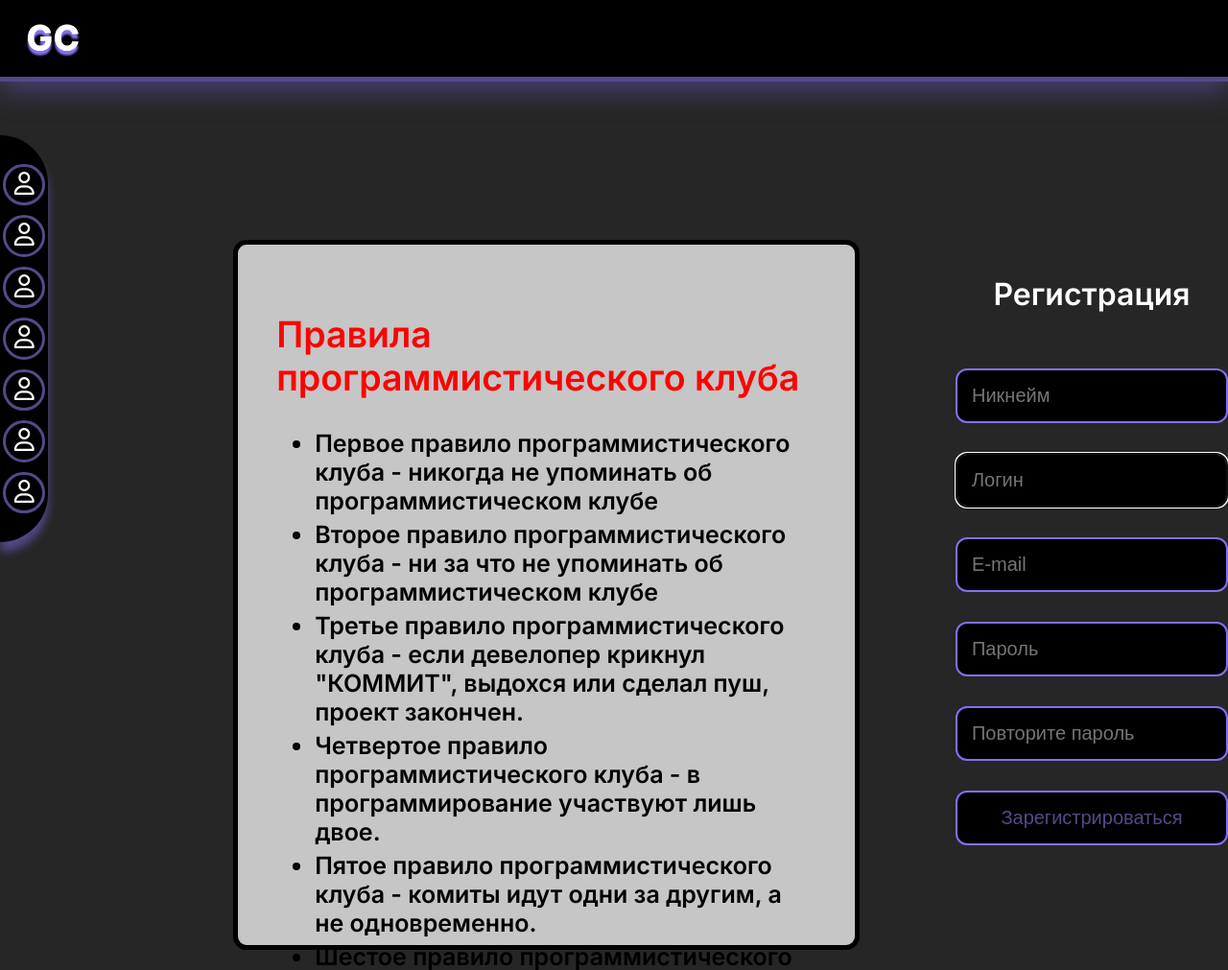
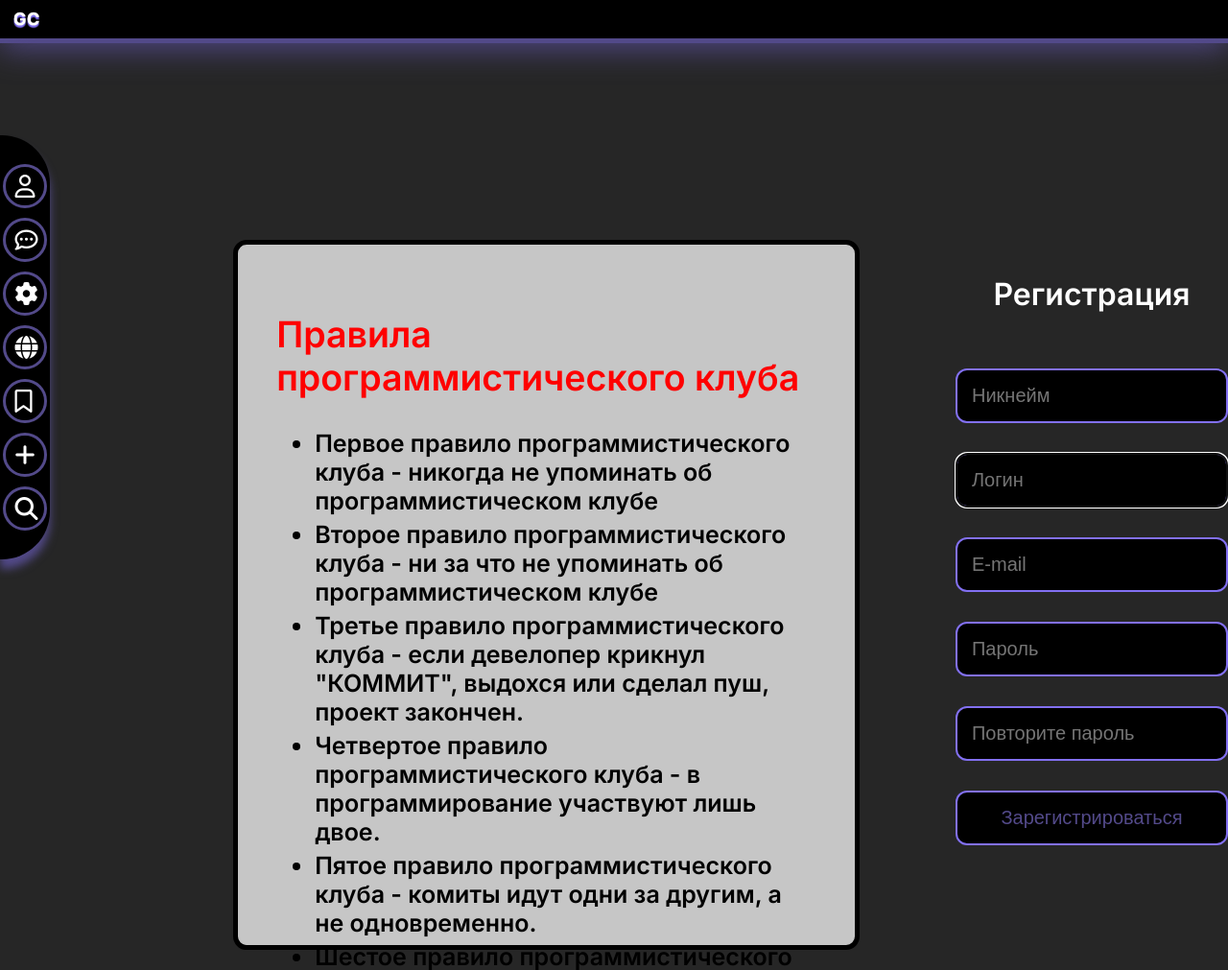
Before and after one commit to 101lLEOl101/Goodchat, a Django app: page /register/ in a window 1280 px wide. Shown: the top 1011 px of the page at 96% size. Run offline with Django 4.2, Linux system fonts and the light colour scheme; some libraries are stand-ins or nearby versions.

Commit message:
add all icons and fix big header

```diff
--- a/main/static/css/style.css
+++ b/main/static/css/style.css
@@ -14,7 +14,7 @@ header{
     background-color: #000000;
     border-bottom: #534A8A solid 5px;
     width: 100%;
-    height: 10%;
+    height: 5%;
     position: fixed;
 
 }
@@ -61,8 +61,8 @@ header{
 }
 
 .side_icon{
-    width: 37.5px;
-    height: 37.5px;
+    width: 40px;
+    height: 40px;
     background-color: black;
     border-radius: 25px;
     margin: 3px;
@@ -71,8 +71,9 @@ header{
 }
 
 .icona{
-    margin-top: 45%;
-    margin-left: 23%;
+margin-top:50%;
+margin-left:24%;
+width:100;
 }
 /* Content */
 .content{
--- a/main/templates/base.html
+++ b/main/templates/base.html
@@ -21,37 +21,37 @@
         <div class = "side_menu">
             <div class = "side_icon" style="margin-top: 30px;">
                 <a href = "{% url 'reg' %}">
-                    <i class="fa-regular fa-user fa-xl icona" style="color: #ffffff;"></i>
+                    <i class="fa-regular fa-user fa-xl icona" style="color: #ffffff"></i>
                 </a>
             </div>
             <div class = "side_icon">
                 <a href = "{% url 'reg' %}">
-                    <i class="fa-regular fa-user fa-xl icona" style="color: #ffffff;"></i>
+                    <i class="fa-regular fa-comment-dots fa-xl icona" style="color: #ffffff"></i>
                 </a>
             </div>
             <div class = "side_icon">
                 <a href = "{% url 'reg' %}">
-                    <i class="fa-regular fa-user fa-xl icona" style="color: #ffffff;"></i>
+                    <i class="fa-solid fa-gear fa-xl icona" style="color: #ffffff"></i>
                 </a>
             </div>
             <div class = "side_icon">
                 <a href = "{% url 'reg' %}">
-                    <i class="fa-regular fa-user fa-xl icona" style="color: #ffffff;"></i>
+                    <i class="fa-solid fa-xl fa-globe icona" style="color: #ffffff;"></i>
                 </a>
             </div>
             <div class = "side_icon">
                 <a href = "{% url 'reg' %}">
-                    <i class="fa-regular fa-user fa-xl icona" style="color: #ffffff;"></i>
+                    <i class="fa-regular fa-bookmark fa-xl icona" style="color: #ffffff;"></i>
                 </a>
             </div>
             <div class = "side_icon">
                 <a href = "{% url 'reg' %}">
-                    <i class="fa-regular fa-user fa-xl icona" style="color: #ffffff;"></i>
+                    <i class="fa-sharp fa-solid fa-plus fa-xl icona" style="color: #ffffff;"></i>
                 </a>
             </div>
             <div class = "side_icon" style="margin-bottom: 30px;">
                 <a href = "{% url 'reg' %}">
-                    <i class="fa-regular fa-user fa-xl icona" style="color: #ffffff;"></i>
+                    <i class="fa-solid fa-magnifying-glass fa-xl icona" style="color: #ffffff;"></i>
                 </a>
             </div>
         </div>
```
